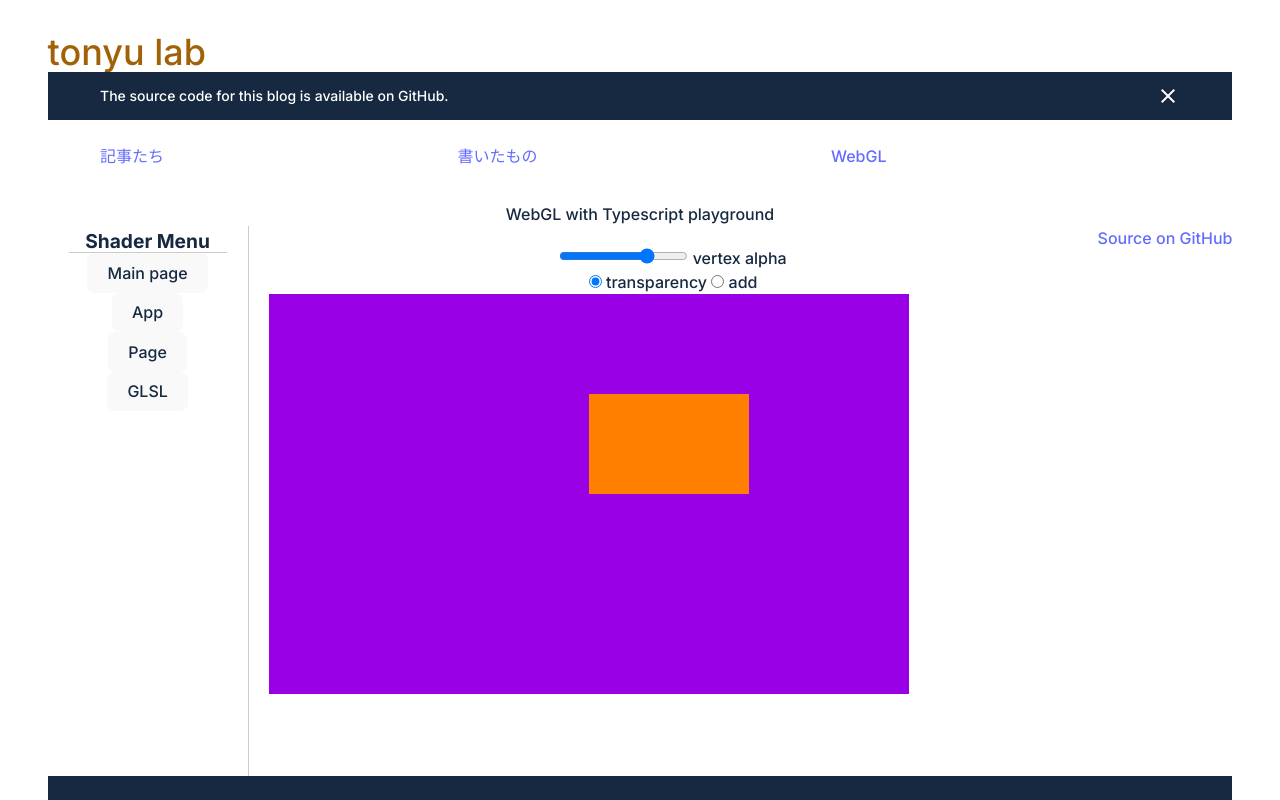
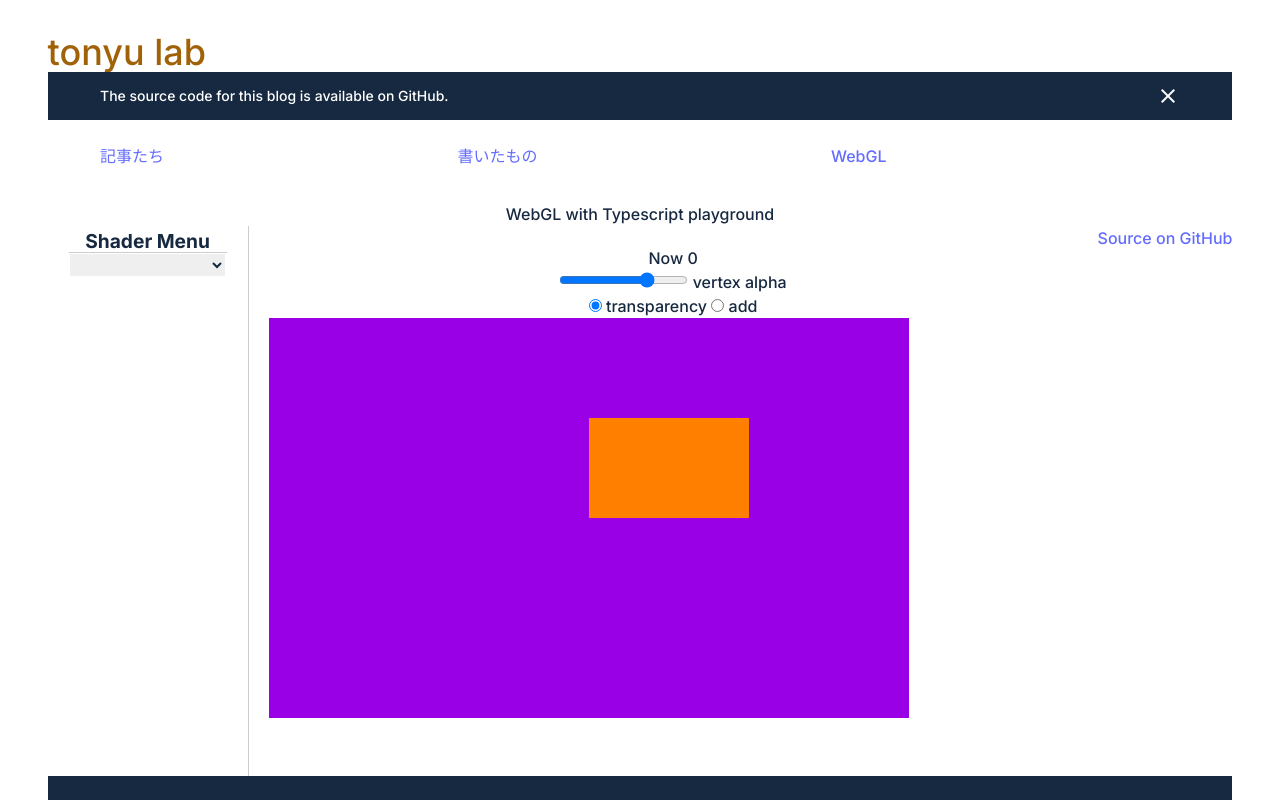
Before and after one commit to tonyu0/tonyu-grapefruit-note, a Vue app: page /webgl in a window 1280 px wide. Shown: the top 800 px of the page. Built offline with nearby package versions, Linux system fonts and the light colour scheme; what @directus/sdk would draw is missing.

Commit message:
Add basic vs/fs

```diff
--- a/src/components/WebGLCanvas.vue
+++ b/src/components/WebGLCanvas.vue
@@ -1,5 +1,6 @@
 <template>
   <div id="content">
+    Now {{ props.shaderType }}
     <p>
       <input
         id="alpha"
@@ -28,6 +29,14 @@
 <script lang="ts" setup>
 import { onMounted } from 'vue'
 import Engine from '@/lib/engine'
+interface  CanvasProps {
+  shaderType?: number
+}
+
+const props = withDefaults(defineProps<CanvasProps>(),{
+  shaderType: 0
+})
+
 onMounted(() => {
 	const engine = new Engine()
 	engine.loop()
--- a/src/lib/engine.ts
+++ b/src/lib/engine.ts
@@ -73,7 +73,6 @@ export default class Engine {
 		]
 		this._buffer.pushBackData(vertices)
 		this._buffer.upload()
-		console.log(this._buffer)
 		this._buffer.unbind()
 		return this._buffer
 	}
--- a/src/views/WebGL.vue
+++ b/src/views/WebGL.vue
@@ -4,30 +4,29 @@
     <aside id="index">
       <section>
         <h1>Shader Menu</h1>
-        <dl>
-          <dd>
-            <button>Main page</button>
-          </dd>
-          <dd>
-            <button>App</button>
-          </dd>
-          <dd>
-            <button>Page</button>
-          </dd>
-          <dd>
-            <button>GLSL</button>
-          </dd>
-        </dl>
+        <select v-model="shaderType">
+          <option
+            disabled
+            value=""
+          >
+            Please select one
+          </option>
+          <option>A</option>
+          <option>B</option>
+          <option>C</option>
+        </select>
       </section>
     </aside>
-    <WebGLCanvas />
-    <a href="https://github.com/tonyu0/webgl-ts">Source on GitHub</a>
+    <WebGLCanvas :shader-type="shaderType" />
+    <a href="https://github.com/tonyu0/tonyu-lab">Source on GitHub</a>
   </div>
   <!-- <script type="text/javascript" src="router.js"></script> -->
 </template>
 
 <script setup>
 import WebGLCanvas from '@/components/WebGLCanvas.vue'
+import {ref} from 'vue'
+const shaderType = ref(0)
 </script>
 
 <style scoped>
```
Also changed, not shown: src/lib/shaders/basicFS.frag (added), src/lib/shaders/basicVS.vert (added).
